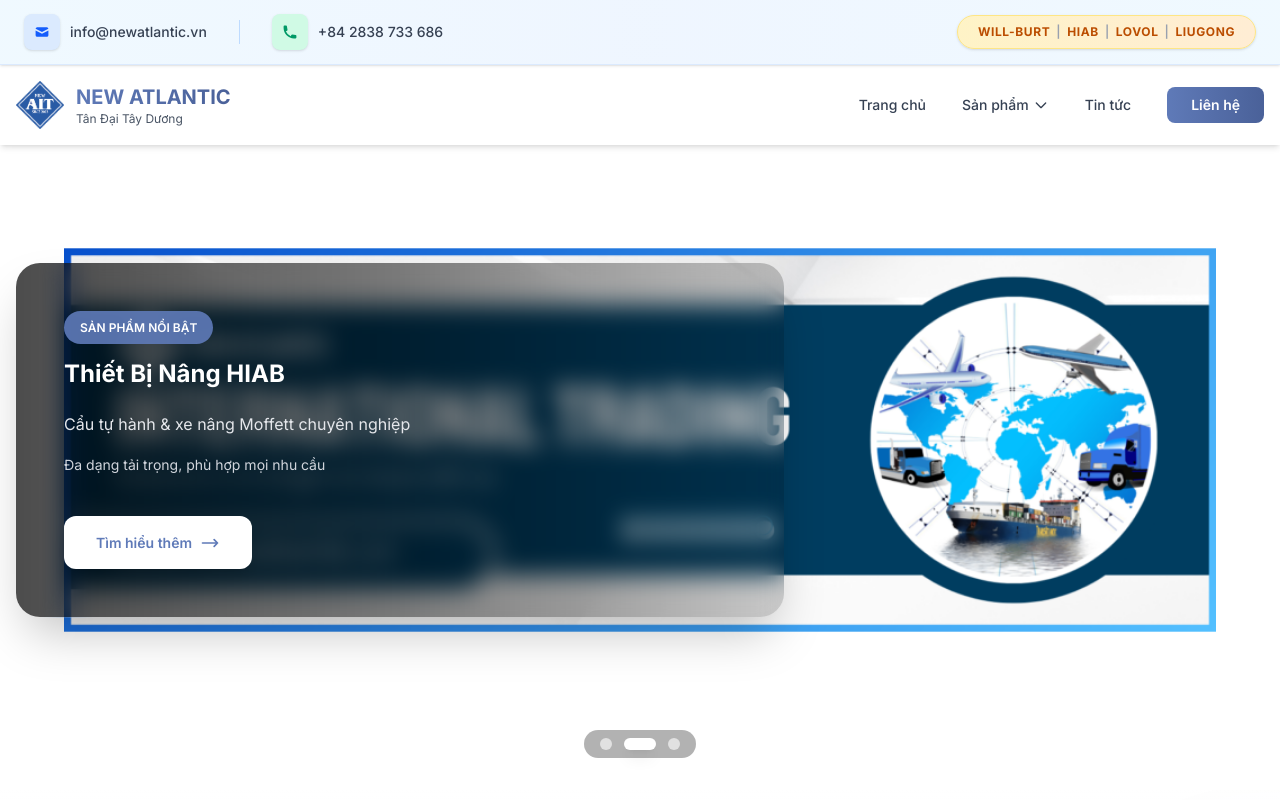
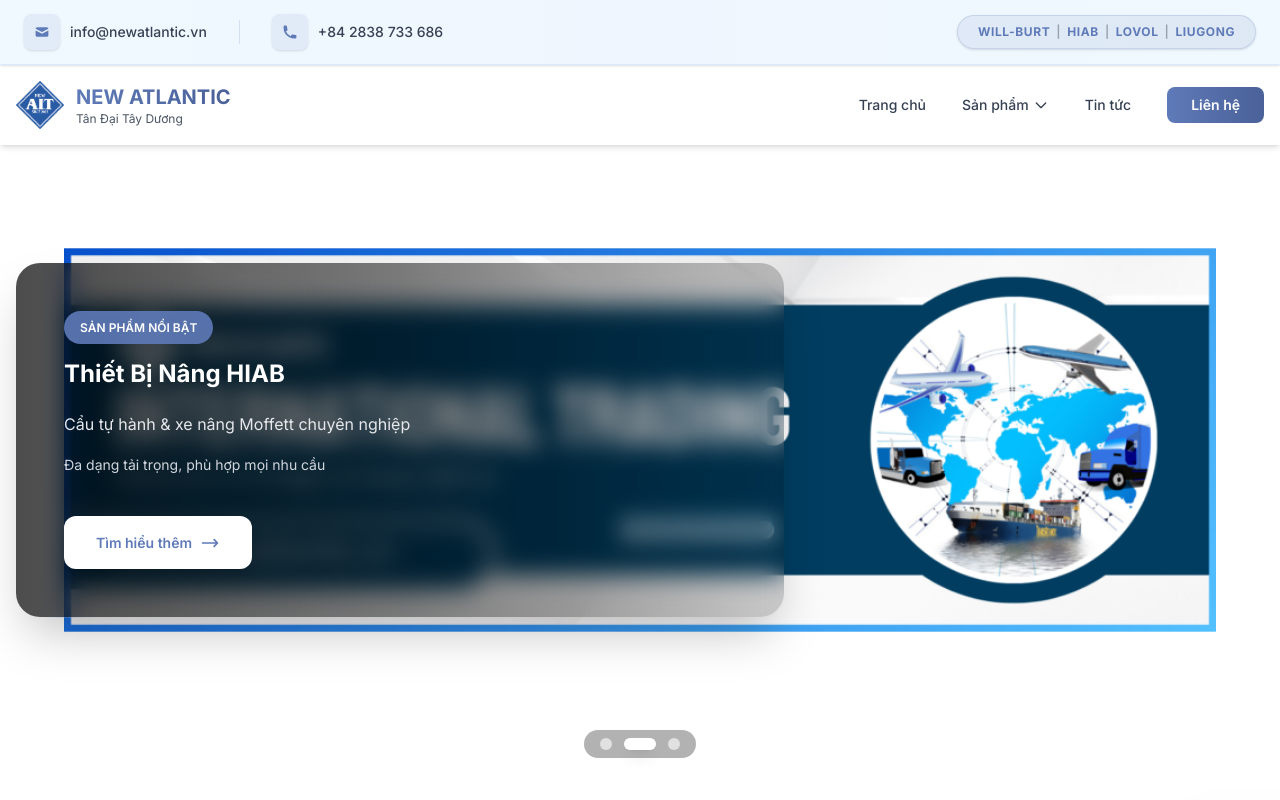
Before and after one commit to ChickenChoy/newatlantic.vn, a Next.js app: page / in a window 1280 px wide. Shown: the top 800 px of the page. Built offline with nearby package versions, Linux system fonts and the light colour scheme.

Commit message:
Update Header component styles to replace blue color scheme with a new color palette, enhancing visual consistency. Adjust hover effects and background colors for contact links and brand partners section.

```diff
--- a/components/Header.tsx
+++ b/components/Header.tsx
@@ -85,10 +85,10 @@ export default function Header() {
               <div className="flex items-center gap-8">
                 <a
                   href="mailto:info@newatlantic.vn"
-                  className="group flex items-center gap-2.5 hover:text-blue-600 transition-all duration-300"
+                  className="group flex items-center gap-2.5 hover:text-[#5f7ab8] transition-all duration-300"
                 >
-                  <div className="w-9 h-9 bg-blue-100 rounded-lg flex items-center justify-center group-hover:bg-blue-200 transition-all duration-300 group-hover:scale-110 shadow-sm">
-                    <svg className="w-4 h-4 text-blue-600" fill="currentColor" viewBox="0 0 20 20">
+                  <div className="w-9 h-9 bg-[#5f7ab8]/10 rounded-lg flex items-center justify-center group-hover:bg-[#5f7ab8]/20 transition-all duration-300 group-hover:scale-110 shadow-sm">
+                    <svg className="w-4 h-4 text-[#5f7ab8]" fill="currentColor" viewBox="0 0 20 20">
                       <path d="M2.003 5.884L10 9.882l7.997-3.998A2 2 0 0016 4H4a2 2 0 00-1.997 1.884z" />
                       <path d="M18 8.118l-8 4-8-4V14a2 2 0 002 2h12a2 2 0 002-2V8.118z" />
                     </svg>
@@ -96,14 +96,14 @@ export default function Header() {
                   <span className="text-sm font-medium text-gray-700">info@newatlantic.vn</span>
                 </a>
 
-                <div className="h-6 w-px bg-blue-200"></div>
+                <div className="h-6 w-px bg-[#5f7ab8]/20"></div>
 
                 <a
                   href="tel:+842838733686"
-                  className="group flex items-center gap-2.5 hover:text-emerald-600 transition-all duration-300"
+                  className="group flex items-center gap-2.5 hover:text-[#5f7ab8] transition-all duration-300"
                 >
-                  <div className="w-9 h-9 bg-emerald-100 rounded-lg flex items-center justify-center group-hover:bg-emerald-200 transition-all duration-300 group-hover:scale-110 shadow-sm">
-                    <svg className="w-4 h-4 text-emerald-600" fill="currentColor" viewBox="0 0 20 20">
+                  <div className="w-9 h-9 bg-[#5f7ab8]/10 rounded-lg flex items-center justify-center group-hover:bg-[#5f7ab8]/20 transition-all duration-300 group-hover:scale-110 shadow-sm">
+                    <svg className="w-4 h-4 text-[#5f7ab8]" fill="currentColor" viewBox="0 0 20 20">
                       <path d="M2 3a1 1 0 011-1h2.153a1 1 0 01.986.836l.74 4.435a1 1 0 01-.54 1.06l-1.548.773a11.037 11.037 0 006.105 6.105l.774-1.548a1 1 0 011.059-.54l4.435.74a1 1 0 01.836.986V17a1 1 0 01-1 1h-2C7.82 18 2 12.18 2 5V3z" />
                     </svg>
                   </div>
@@ -112,15 +112,15 @@ export default function Header() {
               </div>
 
               {/* Right: Brand Partners */}
-              <div className="flex items-center gap-3 bg-gradient-to-r from-amber-100 to-orange-100 px-5 py-2 rounded-full shadow-sm border border-amber-200">
+              <div className="flex items-center gap-3 bg-gradient-to-r from-[#5f7ab8]/10 to-[#4a6199]/10 px-5 py-2 rounded-full shadow-sm border border-[#5f7ab8]/20">
                 <span className="text-xs font-semibold tracking-wider text-gray-800">
-                  <span className="text-amber-700 font-bold">WILL-BURT</span>
+                  <span className="text-[#5f7ab8] font-bold">WILL-BURT</span>
                   <span className="mx-1.5 text-gray-400">|</span>
-                  <span className="text-amber-700 font-bold">HIAB</span>
+                  <span className="text-[#5f7ab8] font-bold">HIAB</span>
                   <span className="mx-1.5 text-gray-400">|</span>
-                  <span className="text-amber-700 font-bold">LOVOL</span>
+                  <span className="text-[#5f7ab8] font-bold">LOVOL</span>
                   <span className="mx-1.5 text-gray-400">|</span>
-                  <span className="text-amber-700 font-bold">LIUGONG</span>
+                  <span className="text-[#5f7ab8] font-bold">LIUGONG</span>
                 </span>
               </div>
             </div>
```
